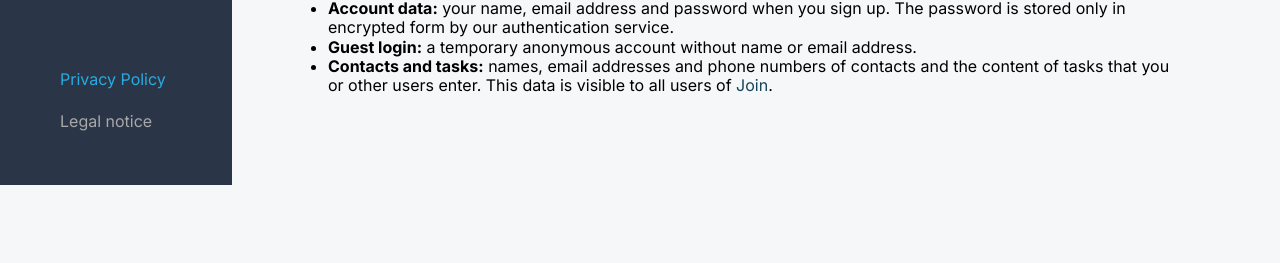
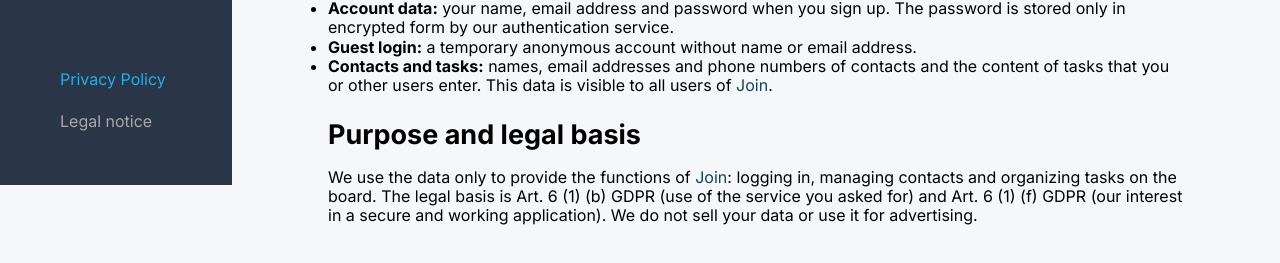
Before and after one commit to lohmibln/join, an Angular app: page /privacyPolicy in a window 1280 px wide. Shown: the part 615-878 px from the top of the page. Before the commit the page ends 800 px from the top, so only its background shows below. Built offline with nearby package versions, Linux system fonts and the light colour scheme; no server answers.

Commit message:
Explain why Join processes the data

```diff
--- a/src/app/privacy-policy/privacy-policy.component.html
+++ b/src/app/privacy-policy/privacy-policy.component.html
@@ -41,5 +41,15 @@
         </li>
       </ul>
     </section>
+
+    <section>
+      <h2>Purpose and legal basis</h2>
+      <p>
+        We use the data only to provide the functions of <span class="brand">Join</span>: logging
+        in, managing contacts and organizing tasks on the board. The legal basis is Art. 6 (1) (b)
+        GDPR (use of the service you asked for) and Art. 6 (1) (f) GDPR (our interest in a secure
+        and working application). We do not sell your data or use it for advertising.
+      </p>
+    </section>
   </div>
 </article>
```
